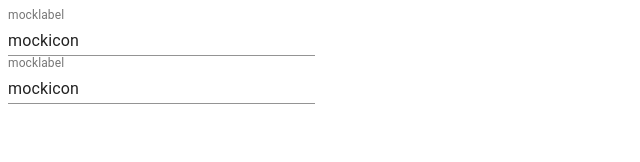
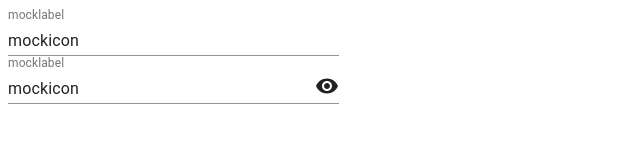
Before and after one commit to NULL-header/fec-frontend, a React app: page / in a window 1280 px wide. Shown: the top 162 px of the page, without its empty margins (0-640 px from the left). Built offline with nearby package versions, Linux system fonts and the light colour scheme.

Commit message:
update: insert ToggleEyeIcon to LoginContainer

```diff
--- a/src/components/LoginContaier/index.tsx
+++ b/src/components/LoginContaier/index.tsx
@@ -1,30 +1,73 @@
 import React, { useState } from "react";
 import { FormControl } from "@material-ui/core";
+import update from "immutability-helper";
 
 import { InputPlace } from "../InputPlace";
+import { ToggleEyeIcon } from "../ToggleEyeIcon";
 
 interface LoginContainerProps extends BaseComponent {
   className?: string;
 }
 
+type History = loginFormData[];
+
+type EyeStateType = "show" | "hidden";
+
 interface loginFormData {
-  isPassword: boolean;
+  eyeState: EyeStateType;
 }
 
-type History = loginFormData[];
+export const LoginContainer: React.FC<LoginContainerProps> = (props) => {
+  const [history, setHistory] = useState([{ eyeState: "show" }] as History);
+  const current = history[history.length - 1];
 
-export const LoginContainer: React.FC<LoginContainerProps> = (props) => {
-  const [history, setHistory] = useState([{ isPassword: true }] as History);
+  const insertHisotry = (arg: loginFormData) => {
+    const next = update(history, { $push: [arg] });
+    setHistory(next);
+  };
+
+  const onClickEye = () => {
+    const next = update(current, {
+      eyeState: { $set: eyeStateGen.next().value },
+    });
+    insertHisotry(next);
+  };
+
+  const eyeState = current.eyeState;
   return (
     <div className={props.className}>
       <FormControl>
         <InputPlace tip="mocktip" label="mocklabel" type="TextField">
           <div>mockicon</div>
         </InputPlace>
-        <InputPlace tip="mocktip" label="mocklabel" type="TextField">
+        <InputPlace tip="mocktip" label="mocklabel" type={eyeState}>
           <div>mockicon</div>
+          <ToggleEyeIcon {...{ onClick: onClickEye, eyeState }} />
         </InputPlace>
       </FormControl>
     </div>
   );
 };
+
+const toggleEyeStete = (arg: EyeStateType): EyeStateType => {
+  let state;
+  switch (arg) {
+    case "show":
+      state = "hidden";
+      break;
+    case "hidden":
+      state = "show";
+      break;
+    default:
+      throw new Error("It may be happened some bugs");
+  }
+  return state as EyeStateType;
+};
+
+const eyeStateGen = (function* () {
+  let value = "show" as EyeStateType;
+  while (true) {
+    const arg: EyeStateType = yield value;
+    value = toggleEyeStete(arg == null ? value : arg);
+  }
+})();
--- a/src/components/ToggleEyeIcon/index.tsx
+++ b/src/components/ToggleEyeIcon/index.tsx
@@ -5,7 +5,7 @@ import OffEye from "@material-ui/icons/VisibilityOff";
 import { DisplayContainer } from "../DisplayContainer";
 
 interface ToggleEyeIconProps extends BaseComponent {
-  currentName: string;
+  eyeState: string;
   onClick: () => void;
 }
 
@@ -16,6 +16,6 @@ const eyeMap = new Map([
 
 export const ToggleEyeIcon: React.FC<ToggleEyeIconProps> = (props) => {
   return (
-    <DisplayContainer componentMap={eyeMap} currentName={props.currentName} />
+    <DisplayContainer componentMap={eyeMap} currentName={props.eyeState} />
   );
 };
```
